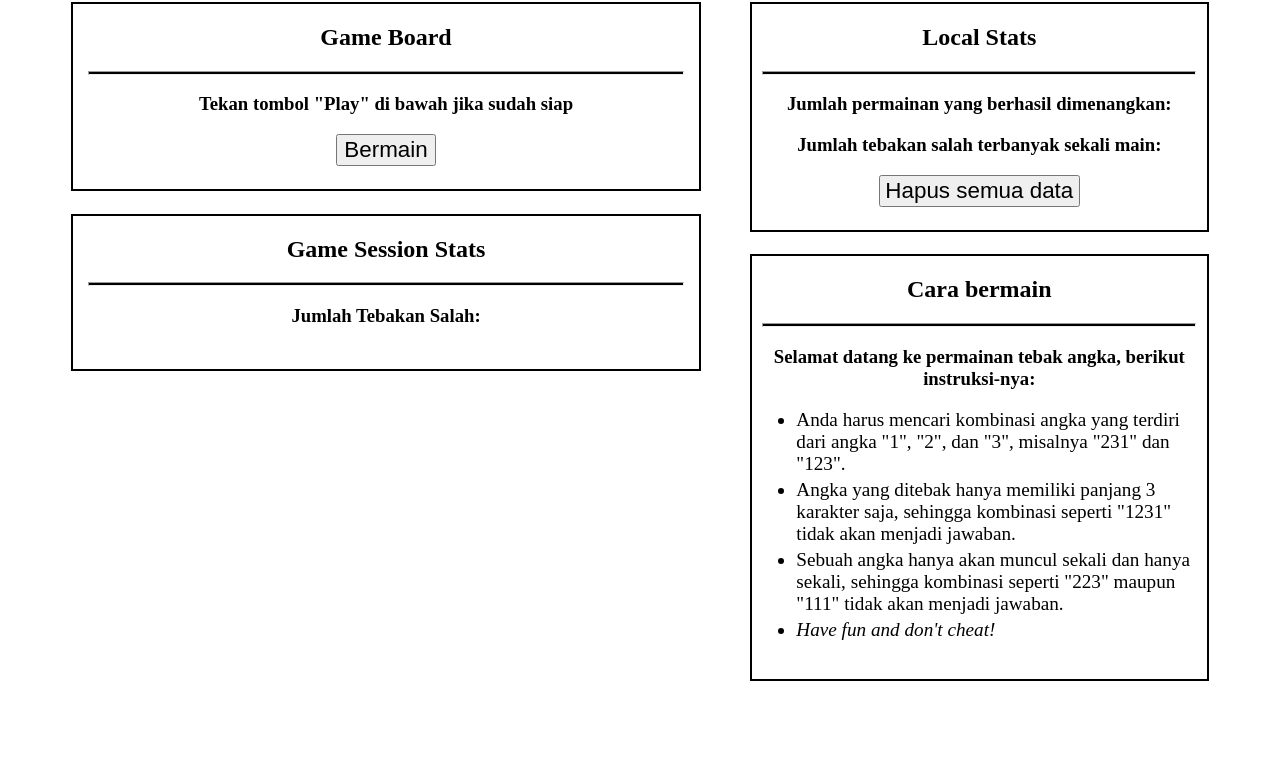
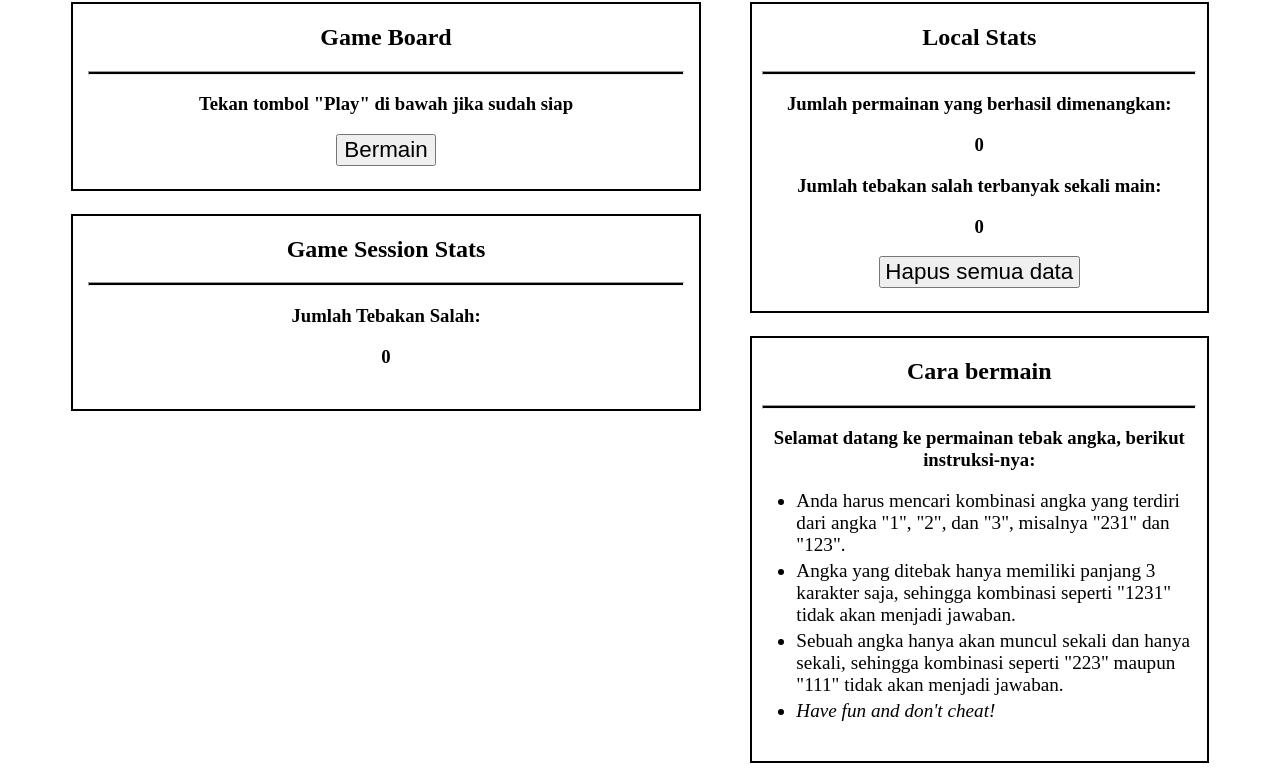
Before and after one commit to arifblogger77/bmfwup-web-storage, a plain HTML site: page index.html in a window 1280 px wide. Shown: the part 78-852 px from the top of the page. Before the commit the page ends 800 px from the top, so only its background shows below. Drawn offline with Linux system fonts and the light colour scheme.

Commit message:
mengakses item storage

```diff
--- a/index.html
+++ b/index.html
@@ -202,6 +202,11 @@
       } else {
         alert('Browser yang Anda gunakan tidak mendukung Web Storage');
       }
+
+      // inisialisasi semua nilai field pada dokumen yang menggunakan nilai dari web storage
+      sessionUserAttemptsField.innerText = sessionStorage.getItem(sessionUserAttemptsKey);
+      localTotalVictoryField.innerText = localStorage.getItem(localTotalVictoryKey);
+      localMaximumAttemptField.innerText = localStorage.getItem(localMaximumAttemptsKey);
     })
   </script>
 </body>
```
